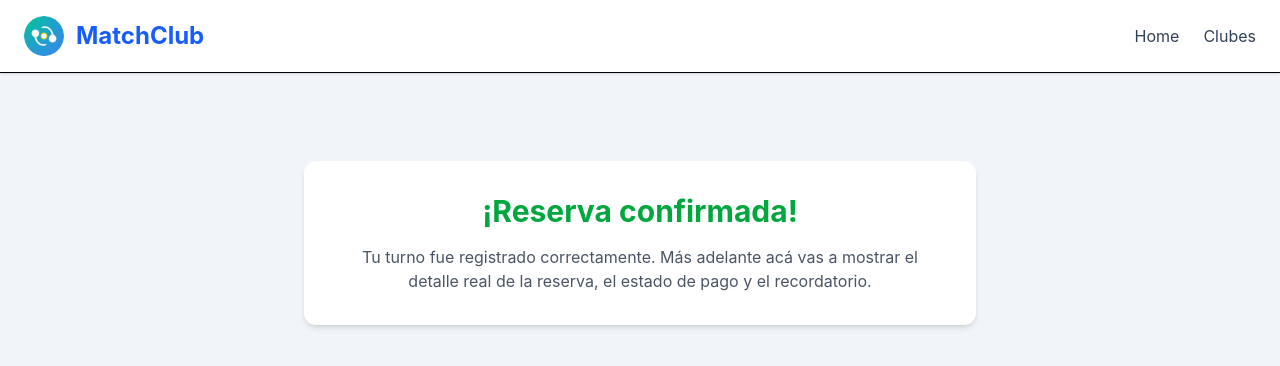
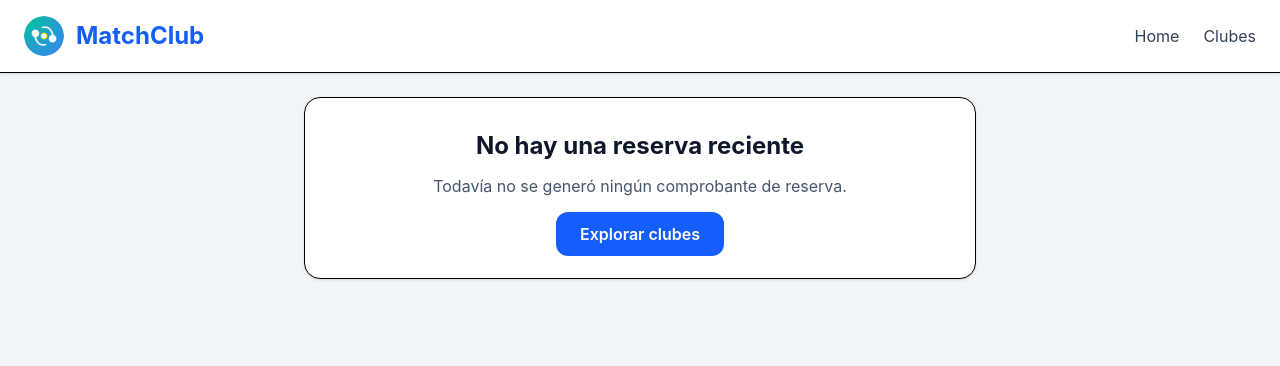
Before and after one commit to GiulianaMGatti/matchclub, a React (Vite) app in the folder frontend/: page /booking-confirm in a window 1280 px wide. Shown: the top 366 px of the page. Built offline with nearby package versions, Linux system fonts and the light colour scheme.

Commit message:
Agrega comprobante de reserva

```diff
--- a/frontend/src/context/ReservationContext.jsx
+++ b/frontend/src/context/ReservationContext.jsx
@@ -18,9 +18,10 @@ function ReservationProvider({ children }) {
   const addReservation = (reservationData) => {
     const newReservation = {
       id: Date.now(),
+      code: `MC-${Date.now()}`,
       user: "Administrador MatchClub",
+      club: reservationData.club,
       sport: reservationData.sport,
-      club: reservationData.club,
       date: reservationData.date,
       time: reservationData.time,
       status: "Pendiente",
@@ -32,6 +33,11 @@ function ReservationProvider({ children }) {
       ...prevReservations,
       newReservation,
     ]);
+
+    localStorage.setItem(
+      "matchclub_last_reservation",
+      JSON.stringify(newReservation)
+    );
   };
 
   const cancelReservation = (reservationId) => {
@@ -39,10 +45,10 @@ function ReservationProvider({ children }) {
       prevReservations.map((reservation) =>
         reservation.id === reservationId
           ? {
-              ...reservation,
-              status: "Cancelada",
-              paymentStatus: "No aplica",
-            }
+            ...reservation,
+            status: "Cancelada",
+            paymentStatus: "No aplica",
+          }
           : reservation
       )
     );
--- a/frontend/src/pages/public/BookingConfirm.jsx
+++ b/frontend/src/pages/public/BookingConfirm.jsx
@@ -1,14 +1,130 @@
+import { Link } from "react-router-dom";
+import logo from "../../assets/logo-matchclub.jpeg";
+
 function BookingConfirm() {
+  const storedReservation = localStorage.getItem("matchclub_last_reservation");
+  const reservation = storedReservation ? JSON.parse(storedReservation) : null;
+
+  if (!reservation) {
+    return (
+      <div className="max-w-2xl mx-auto bg-white rounded-2xl shadow-sm border p-8 text-center">
+        <h1 className="text-2xl font-bold text-slate-900 mb-3">
+          No hay una reserva reciente
+        </h1>
+
+        <p className="text-slate-600 mb-6">
+          Todavía no se generó ningún comprobante de reserva.
+        </p>
+
+        <Link
+          to="/clubs"
+          className="bg-blue-600 hover:bg-blue-700 text-white px-6 py-3 rounded-xl font-semibold transition"
+        >
+          Explorar clubes
+        </Link>
+      </div>
+    );
+  }
+
   return (
-    <div className="max-w-2xl mx-auto text-center mt-16">
-      <div className="bg-white rounded-xl shadow-md p-8">
-        <h1 className="text-3xl font-bold text-green-600 mb-4">
-          ¡Reserva confirmada!
-        </h1>
-        <p className="text-gray-600">
-          Tu turno fue registrado correctamente. Más adelante acá vas a mostrar
-          el detalle real de la reserva, el estado de pago y el recordatorio.
-        </p>
+    <div className="max-w-3xl mx-auto">
+      <div className="bg-white rounded-3xl shadow-lg border overflow-hidden">
+        <div className="bg-gradient-to-r from-blue-600 to-teal-500 p-6 text-white text-center">
+          <img
+            src={logo}
+            alt="Logo MatchClub"
+            className="w-20 h-20 rounded-full object-cover mx-auto mb-4 border-4 border-white"
+          />
+
+          <h1 className="text-3xl font-bold">Reserva confirmada</h1>
+
+          <p className="text-blue-50 mt-2">
+            Tu comprobante fue generado correctamente.
+          </p>
+        </div>
+
+        <div className="p-8">
+          <div className="bg-yellow-50 border border-yellow-200 rounded-2xl p-4 mb-6">
+            <p className="text-sm text-yellow-700 font-semibold">
+              Código de reserva
+            </p>
+            <p className="text-2xl font-bold text-slate-900">
+              {reservation.code}
+            </p>
+          </div>
+
+          <h2 className="text-xl font-bold text-slate-900 mb-4">
+            Detalle del turno
+          </h2>
+
+          <div className="grid grid-cols-1 md:grid-cols-2 gap-4 mb-6">
+            <div className="bg-slate-50 rounded-xl p-4">
+              <p className="text-sm text-slate-500">Club</p>
+              <p className="font-semibold text-slate-900">
+                {reservation.club}
+              </p>
+            </div>
+
+            <div className="bg-slate-50 rounded-xl p-4">
+              <p className="text-sm text-slate-500">Disciplina</p>
+              <p className="font-semibold text-slate-900">
+                {reservation.sport}
+              </p>
+            </div>
+
+            <div className="bg-slate-50 rounded-xl p-4">
+              <p className="text-sm text-slate-500">Fecha</p>
+              <p className="font-semibold text-slate-900">
+                {reservation.date}
+              </p>
+            </div>
+
+            <div className="bg-slate-50 rounded-xl p-4">
+              <p className="text-sm text-slate-500">Horario</p>
+              <p className="font-semibold text-slate-900">
+                {reservation.time}
+              </p>
+            </div>
+
+            <div className="bg-slate-50 rounded-xl p-4">
+              <p className="text-sm text-slate-500">Estado de reserva</p>
+              <p className="font-semibold text-yellow-600">
+                {reservation.status}
+              </p>
+            </div>
+
+            <div className="bg-slate-50 rounded-xl p-4">
+              <p className="text-sm text-slate-500">Estado de pago</p>
+              <p className="font-semibold text-orange-600">
+                {reservation.paymentStatus}
+              </p>
+            </div>
+          </div>
+
+          <div className="bg-blue-50 border border-blue-100 rounded-2xl p-4 mb-6">
+            <p className="text-sm text-blue-700">
+              Recordá que esta reserva queda registrada como pendiente. En una
+              futura versión se podrá integrar el envío automático por email y
+              la gestión de pagos.
+            </p>
+          </div>
+
+          <div className="flex flex-wrap gap-3 justify-center">
+            <Link
+              to="/clubs"
+              className="bg-white border border-blue-200 text-blue-600 hover:bg-blue-50 px-6 py-3 rounded-xl font-semibold transition"
+            >
+              Hacer otra reserva
+            </Link>
+
+            <Link
+              to="/admin/reservas"
+              className="bg-blue-600 hover:bg-blue-700 text-white px-6 py-3 rounded-xl font-semibold transition"
+            >
+              Ver en panel admin
+            </Link>
+          </div>
+        </div>
       </div>
     </div>
   );
```
